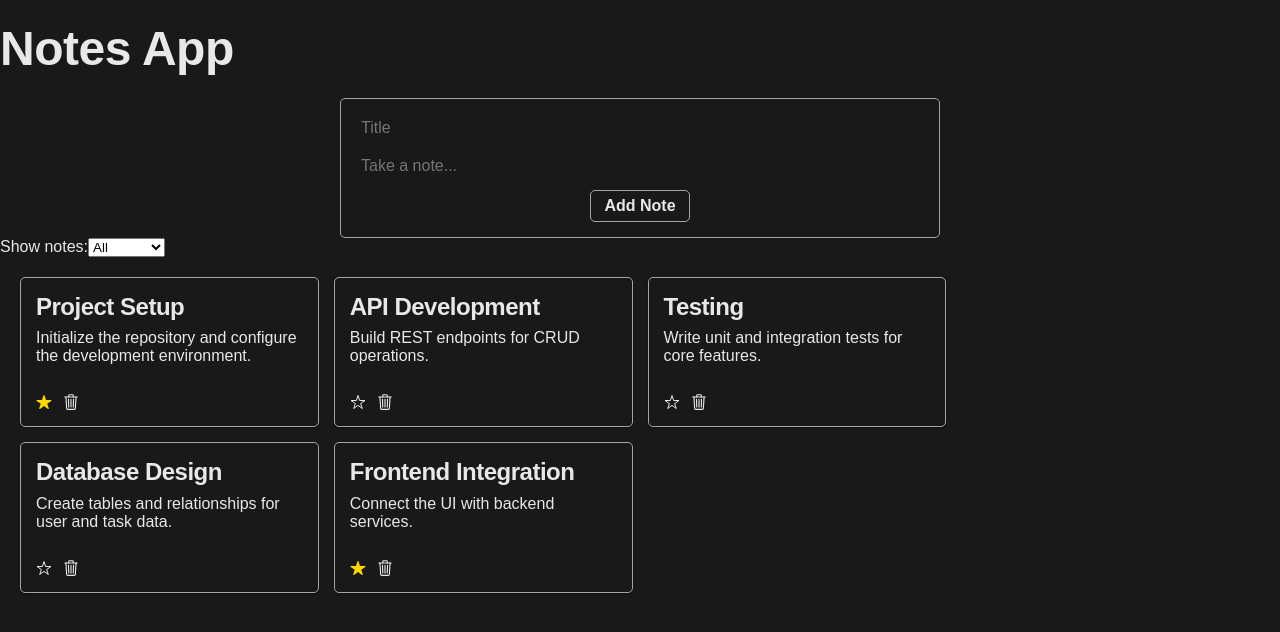
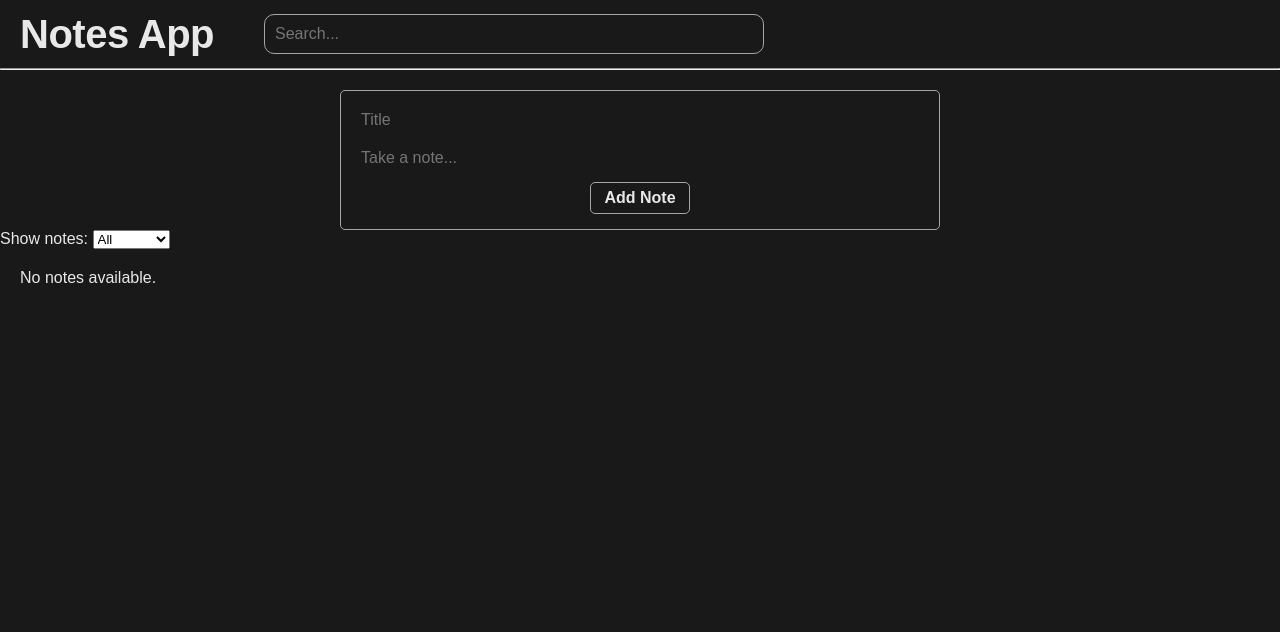
Before and after one commit to laporejero/notes-app, a React (Vite) app: page / in a window 1280 px wide. Shown: the top 632 px of the page. Built offline with nearby package versions, Linux system fonts and the light colour scheme; a web font is replaced by a local one.

Commit message:
feat: Search filter

```diff
--- a/src/App.tsx
+++ b/src/App.tsx
@@ -1,56 +1,27 @@
 import { useEffect, useState } from "react"
 import type { Note, Filter } from "./types"
+import Navbar from "./components/Navbar"
 import NoteList from "./components/NoteList"
 import NoteForm from "./components/NoteForm"
 import NoteFilter from "./components/NoteFilter"
-
-const listsOfNotes: Note[] = [
-  {
-    "id": 1,
-    "title": "Project Setup",
-    "note": "Initialize the repository and configure the development environment.",
-    "isFavorite": true
-  },
-  {
-    "id": 2,
-    "title": "Database Design",
-    "note": "Create tables and relationships for user and task data.",
-    "isFavorite": false
-  },
-  {
-    "id": 3,
-    "title": "API Development",
-    "note": "Build REST endpoints for CRUD operations.",
-    "isFavorite": false
-  },
-  {
-    "id": 4,
-    "title": "Frontend Integration",
-    "note": "Connect the UI with backend services.",
-    "isFavorite": true
-  },
-  {
-    "id": 5,
-    "title": "Testing",
-    "note": "Write unit and integration tests for core features.",
-    "isFavorite": false
-  }
-]
 
 function App() {
   // states
   const [notes, setNotes] = useState<Note[]>(() => {
     try {
       const saved = localStorage.getItem("notes")
-      return saved ? JSON.parse(saved) : listsOfNotes
+      return saved ? JSON.parse(saved) : []
     } catch (error) {
       console.error("Failed to parse notes:", error)
-      return listsOfNotes
+      return []
     }
   })
   const [noteTitle, setNoteTitle] = useState<string>("")
   const [newNote, setNewNote] = useState<string>("")
   const [filter, setFilter] = useState<Filter>("All")
+  const [search, setSearch] = useState<string>("")
+
+  console.log(search)
 
   useEffect(() => {
     localStorage.setItem("notes", JSON.stringify(notes))
@@ -89,14 +60,20 @@ function App() {
   }
 
   const filteredNotes = notes.filter(note => {
-    if (filter === "Favorites") return note.isFavorite
-    return true
+    const matchesFavorite =
+      filter === "Favorites" ? note.isFavorite : true
+
+    const matchesSearch =
+      note.title.toLowerCase().includes(search.toLowerCase()) ||
+      note.note.toLowerCase().includes(search.toLowerCase())
+
+    return matchesFavorite && matchesSearch
   })
 
   let content
 
   if (filteredNotes.length === 0) {
-    content = <p>No notes available.</p>
+    content = <p className="no-notes-message">No notes available.</p>
   } else {
     content = (
       <NoteList notes={filteredNotes} toggleFavorites={toggleFavorites} deleteNote={deleteNote} />
@@ -105,10 +82,12 @@ function App() {
 
   return (
     <>
-      <h2>Notes App</h2>
-      <NoteForm newNote={newNote} setNewNote={setNewNote} noteTitle={noteTitle} setNoteTitle={setNoteTitle} addNote={addNote} />
-      <NoteFilter filter={filter} setFilter={setFilter} />
-      {content}
+      <Navbar search={search} setSearch={setSearch} />
+      <main>
+        <NoteForm newNote={newNote} setNewNote={setNewNote} noteTitle={noteTitle} setNoteTitle={setNoteTitle} addNote={addNote} />
+        <NoteFilter filter={filter} setFilter={setFilter} />
+        {content}
+      </main>
     </>
   )
 }
--- /dev/null
+++ b/src/components/Navbar.tsx
@@ -0,0 +1,25 @@
+import type { JSX } from "react"
+
+type NavbarProps = {
+    search: string
+    setSearch: (value: string) => void
+}
+
+function Navbar({ search, setSearch }: NavbarProps): JSX.Element {
+    return (
+        <>
+            <nav className="navbar">
+                <h3>Notes App</h3>
+                <input
+                    type="text"
+                    placeholder="Search..."
+                    value={search}
+                    onChange={(e) => setSearch(e.target.value)}
+                />
+            </nav>
+            <hr />
+        </>
+    )
+}
+
+export default Navbar
--- a/src/components/NoteFilter.tsx
+++ b/src/components/NoteFilter.tsx
@@ -10,7 +10,7 @@ function NoteFilter({ filter, setFilter }: NoteFilterProps): JSX.Element {
     return (
         <form>
             <label>
-                Show notes:
+                <span>Show notes: </span>
                 <select
                     value={filter}
                     onChange={e => setFilter(e.target.value as Filter)}
--- a/src/components/NoteItem.tsx
+++ b/src/components/NoteItem.tsx
@@ -15,7 +15,19 @@ function NoteItem({ note, deleteNote, toggleFavorites }: NoteItemProps): JSX.Ele
 
     return (
         <li className="note">
-            <h5>{note.title}</h5>
+            <h5>
+                {note.title}
+                <IonIcon
+                    icon={note.isFavorite ? star : starOutline}
+                    id={checkboxId}
+                    style={{
+                        marginLeft: "1rem",
+                        fontSize: "1.5rem",
+                        color: note.isFavorite ? "gold" : ""
+                    }}
+                    onClick={() => toggleFavorites(note.id)}
+                />
+            </h5>
             <p>{note.note}</p>
             <div className="icons">
                 {/* <input
@@ -24,14 +36,6 @@ function NoteItem({ note, deleteNote, toggleFavorites }: NoteItemProps): JSX.Ele
                     onChange={() => toggleFavorites(note.id)}
                     checked={note.isFavorite}
                 /> */}
-                <IonIcon
-                    icon={note.isFavorite ? star : starOutline}
-                    id={checkboxId}
-                    style={{
-                        color: note.isFavorite ? "gold" : ""
-                    }}
-                    onClick={() => toggleFavorites(note.id)}
-                />
                 <IonIcon
                     icon={trashOutline}
                     style={{
--- a/src/index.css
+++ b/src/index.css
@@ -73,15 +73,39 @@ ul {
     list-style: none;
 }
 
-#root {
-    max-width: 150rem;
+main {
+    max-width: 180rem;
     margin: 0 auto;
+}
+
+/* NAVBAR */
+.navbar {
+    padding: 1rem 2rem;
+
+    display: flex;
+    align-items: center;
+    gap: 5rem;
+}
+
+.navbar input {
+    font-size: var(--text-base);
+    background-color: #191919;
+    width: 50rem;
+    color: rgb(232, 232, 232);
+    border: 1px solid rgb(165, 165, 165);
+    border-radius: 1rem;
+    padding: 1rem;
+    font-weight: 500;
+}
+
+hr {
+    color: rgb(165, 165, 165);
 }
 
 /* NOTE FORM */
 .note-form {
     width: 60rem;
-    margin: 0 auto;
+    margin: 2rem auto 0;
     padding: 1.5rem;
     border: 1px solid rgb(165, 165, 165);
     border-radius: 5px;
@@ -155,3 +179,7 @@ button:hover {
     align-items: center;
     gap: 1rem;
 }
+
+.no-notes-message {
+    padding: 2rem;
+}
```
